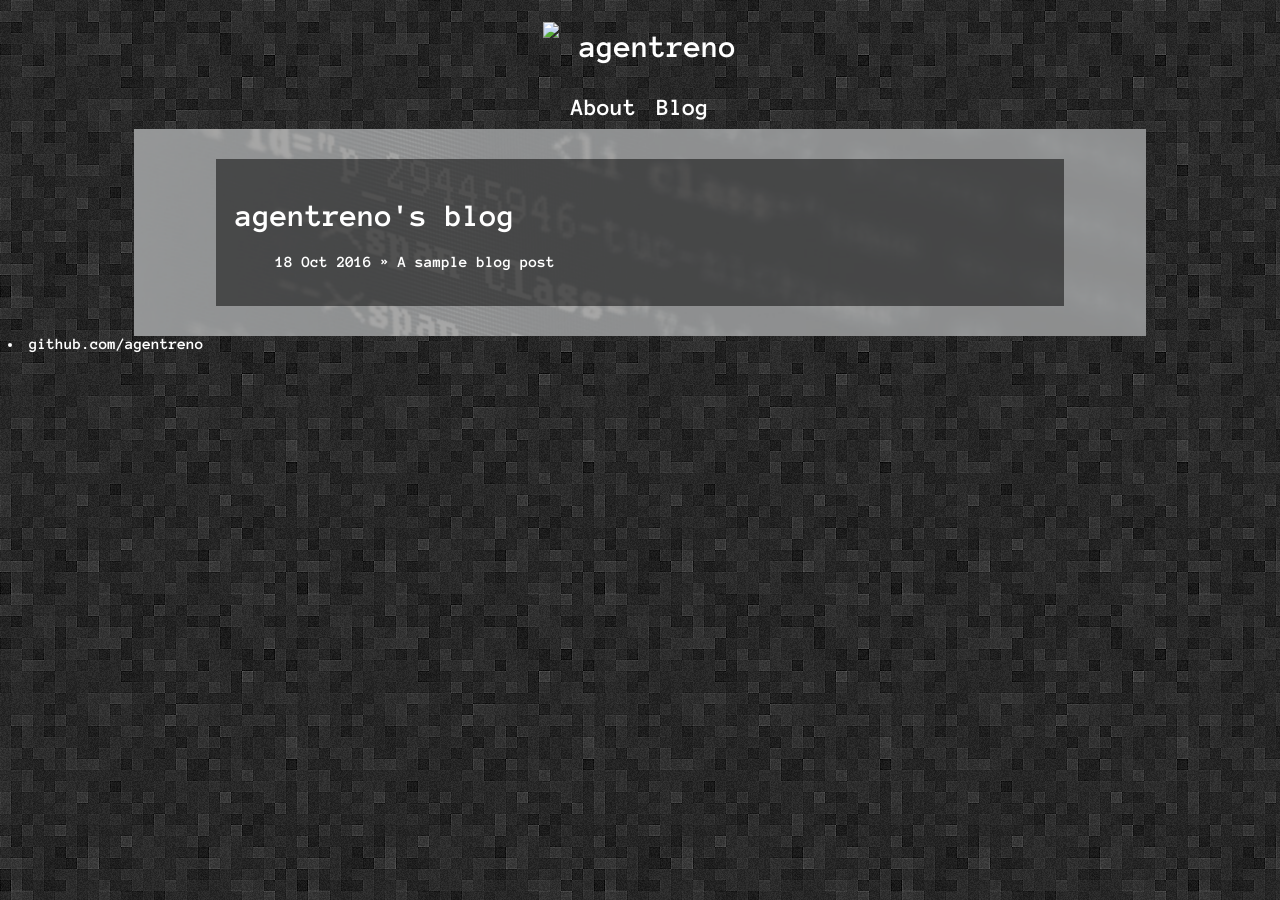
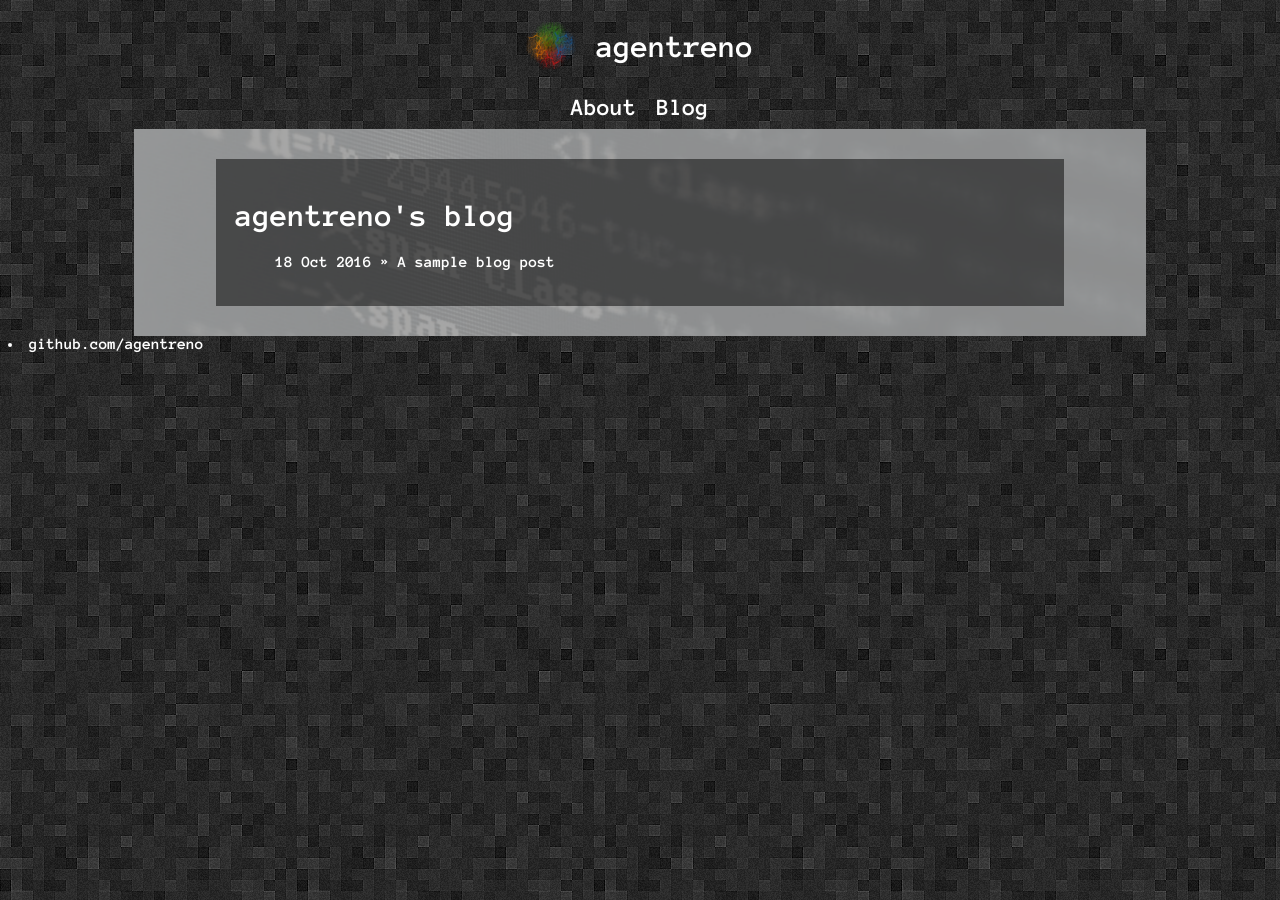
Before and after one commit to agentreno/agentreno.github.io, a Jekyll site: the page built from blog/index.html, in a window 1280 px wide. Built offline with Jekyll 4.4.1, drawn with Linux system fonts in a browser that asks for light colours.

Commit message:
Always serve avatar from the website root rather than relative url

```diff
--- a/_layouts/default.html
+++ b/_layouts/default.html
@@ -7,7 +7,7 @@
     </head>
     <body>
         <div id="header">
-            <img id="avatar" src="images/avatar.png" />
+            <img id="avatar" src="/images/avatar.png" />
             <h1>agentreno</h1>
         </div>
         <div id="menu">
```
